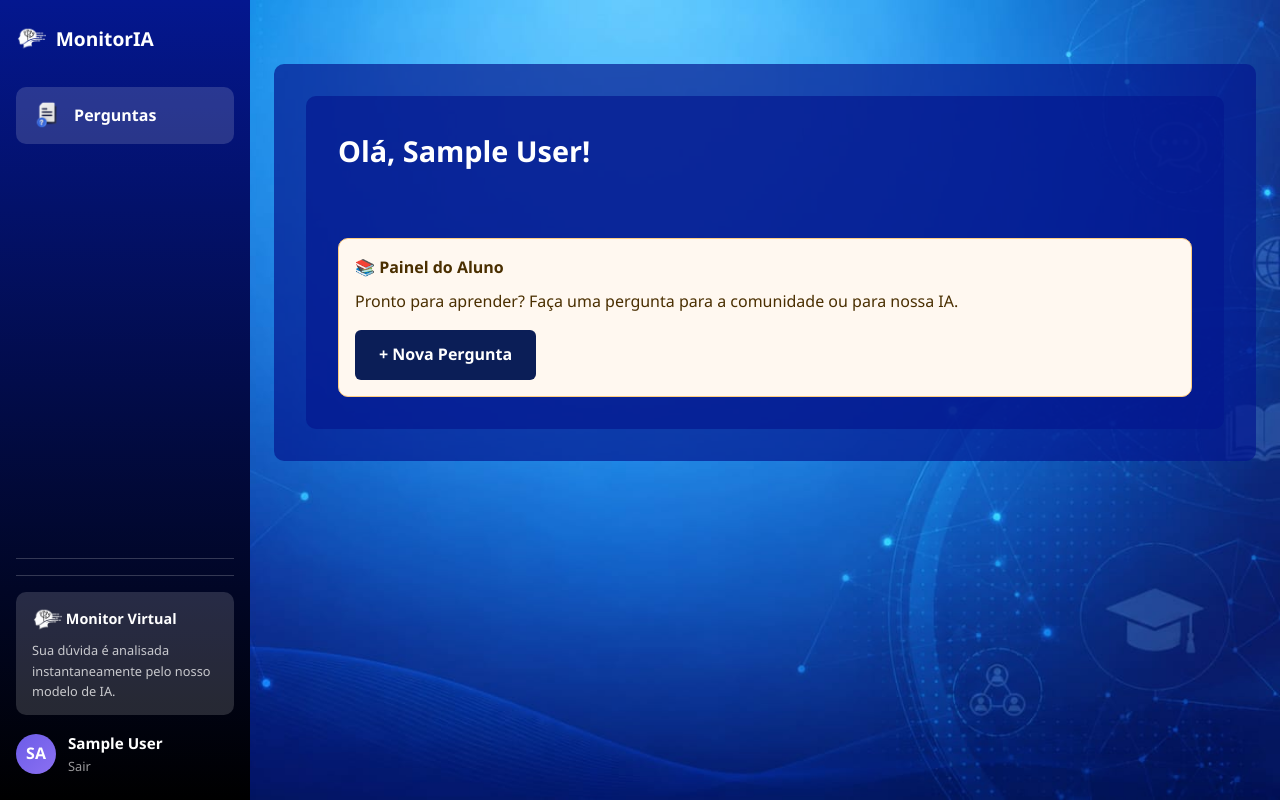
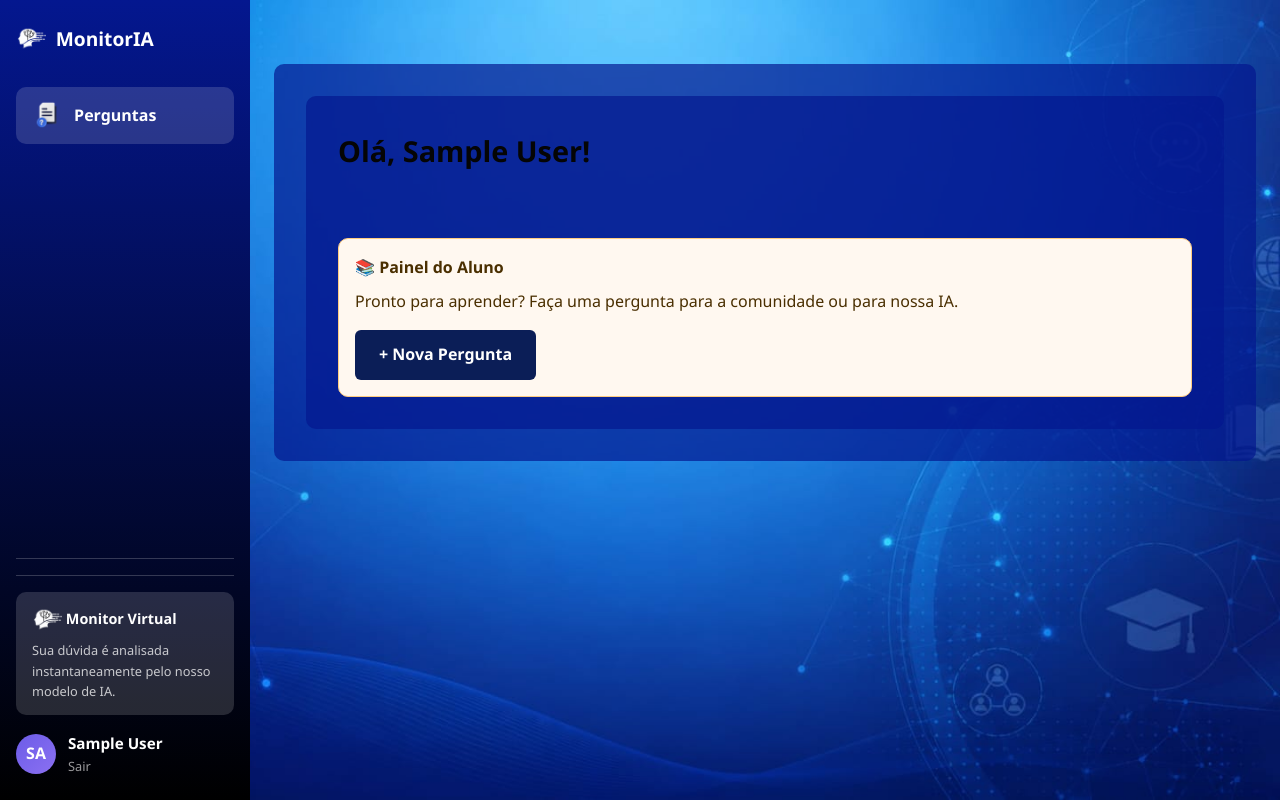
Before and after one commit to Sp4rkjpedro/MonitorIA, a Flask app: page /dashboard in a window 1280 px wide. Run offline with Flask 3, Linux system fonts and the light colour scheme; the visitor is signed in with stand-in values (Sample User, id 1); data that the repository does not hold is empty.

Commit message:
ajuste letra

```diff
--- a/static/css/estilos.css
+++ b/static/css/estilos.css
@@ -4,7 +4,7 @@
     --bg-card: #0a37b98c;
     --bg-ia: #fff8f0;
 
-    --texto-principal: #ffffff;
+    --texto-principal: #050505;
     --texto-secundario: #98c6f0;
     --texto-ia: #4a2f00;
 
--- /dev/null
+++ b/tempCodeRunnerFile.py
@@ -0,0 +1 @@
+criar_app().run(debug=True, port=5000)
```
